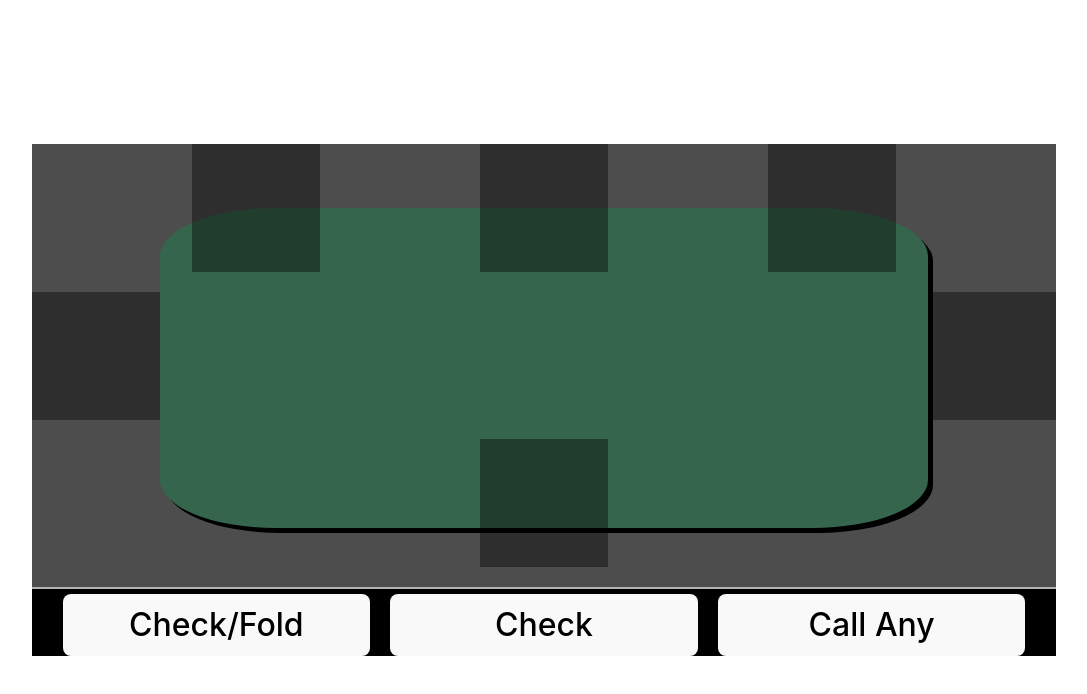
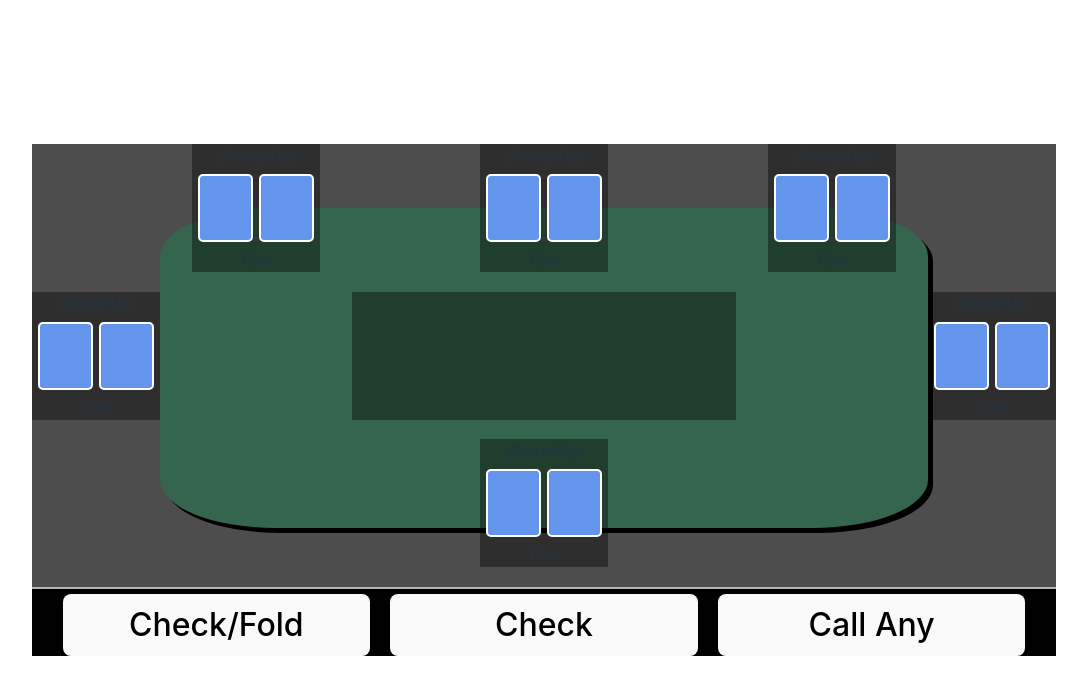
Before and after one commit to OkayNiceBrian/JPoker, a React (Vite) app in the folder Web/: page / in a window 1280 px wide. Shown: the top 694 px of the page, without its empty margins (96-1183 px from the left). Built offline with nearby package versions, Linux system fonts and the light colour scheme.

Commit message:
Styled out Player Zones and added a Pot zone

```diff
--- /dev/null
+++ b/Web/src/components/Game/Card.tsx
@@ -0,0 +1,12 @@
+import "./styles/Card.css";
+
+const Card = () => {
+
+    return (
+        <div className="card-container">
+
+        </div>
+    );
+};
+
+export default Card;
--- /dev/null
+++ b/Web/src/components/Game/CardPotZone.tsx
@@ -0,0 +1,12 @@
+import "./styles/CardPotZone.css";
+
+const CardPotZone = () => {
+
+    return (
+        <div className="cardPotZone-container">
+
+        </div>
+    );
+};
+
+export default CardPotZone;
--- a/Web/src/components/Game/Game.tsx
+++ b/Web/src/components/Game/Game.tsx
@@ -1,3 +1,4 @@
+import CardPotZone from "./CardPotZone";
 import GameControls from "./GameControls";
 import PlayerZone from "./PlayerZone";
 import "./styles/Game.css";
@@ -17,6 +18,7 @@ const Game = () => {
                 </div>
                 <div className="game-rowOfPlayers" style={{justifyContent: "space-between"}}>
                     <PlayerZone/>
+                    <CardPotZone/>
                     <PlayerZone/>
                 </div>
                 <div className="game-rowOfPlayers">
--- a/Web/src/components/Game/PlayerZone.tsx
+++ b/Web/src/components/Game/PlayerZone.tsx
@@ -1,10 +1,31 @@
+import Card from "./Card";
 import "./styles/PlayerZone.css";
 
 const PlayerZone = ({}) => {
 
+    const Cards = () => {
+        return (
+            <div className="playerCards-container">
+                <Card/>
+                <Card/>
+            </div>
+        );
+    }
+
+    const Chips = () => {
+        return (
+            <div className="playerChips-container">
+                <div className="playerChips-image"></div>
+                <span className="playerChips-count">1.3m</span>
+            </div>
+        );
+    }
+
     return (
         <div className="player-container">
-
+            <span>JPokerStar</span>
+            <Cards/>
+            <Chips/>
         </div>
     );
 };
--- /dev/null
+++ b/Web/src/components/Game/styles/Card.css
@@ -0,0 +1,8 @@
+.card-container {
+    display: flex;
+    width: 4vw;
+    height: 5vw;
+    background-color: cornflowerblue;
+    border: 2px white solid;
+    border-radius: 5px;
+}
--- /dev/null
+++ b/Web/src/components/Game/styles/CardPotZone.css
@@ -0,0 +1,7 @@
+.cardPotZone-container {
+    display: flex;
+    flex-direction: column;
+    width: 30vw;
+    height: 10vw;
+    background-color: rgba(0, 0, 0, .4);
+}
--- a/Web/src/components/Game/styles/PlayerZone.css
+++ b/Web/src/components/Game/styles/PlayerZone.css
@@ -5,3 +5,11 @@
     height: 10vw;
     background-color: rgba(0, 0, 0, .4);
 }
+
+.playerCards-container {
+    display: flex;
+    flex-direction: row;
+    justify-content: space-evenly;
+    align-items: center;
+    height: 80%;
+}
```
